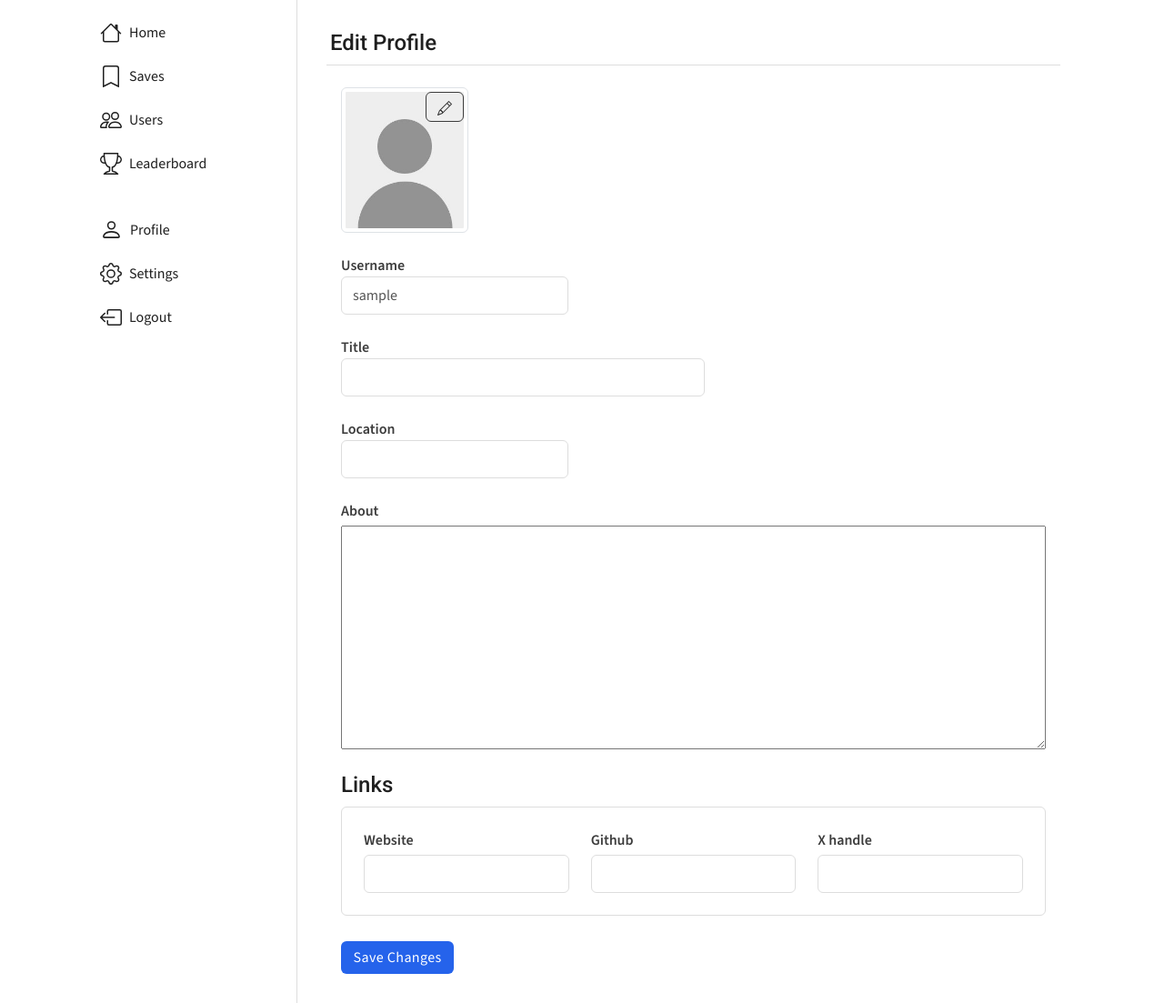
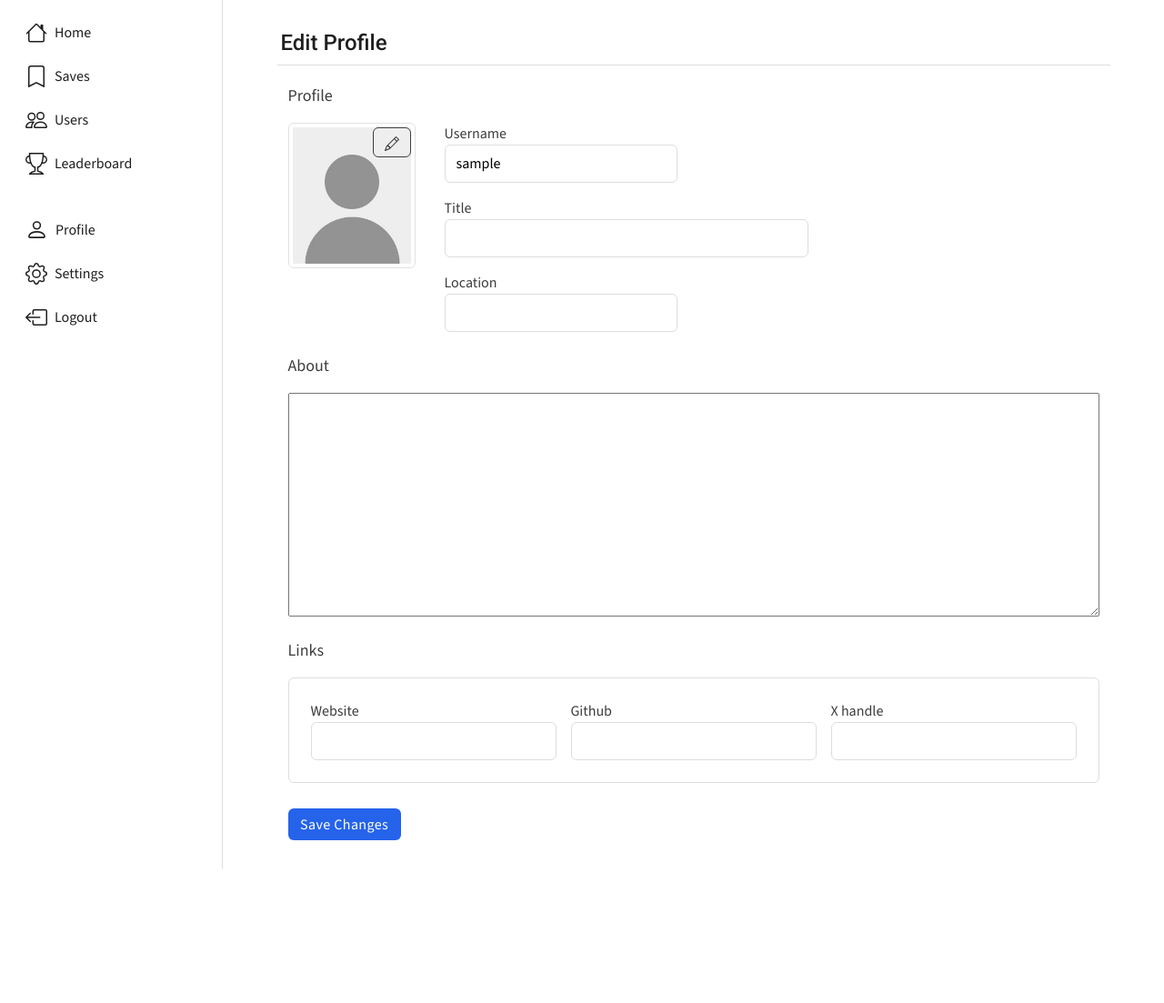
Before and after one commit to rajas19-ita/AskTogether, a Django app: page /users/edit/ in a window 1280 px wide. Shown: the part 67-1170 px from the top of the page at 91% size. After the commit the page ends 1023 px from the top, so only its background shows below. Run offline with Django 5.2, Linux system fonts and the light colour scheme; the visitor is signed in with stand-in values (Sample User, id 1); data that the repository does not hold is empty.

Commit message:
refactor(ui): improve profile edit page structure and component styling

```diff
--- a/ask_together/static/ask_together/css/main.css
+++ b/ask_together/static/ask_together/css/main.css
@@ -14,3 +14,4 @@
 @import "./pages/home.css";
 @import "./pages/question-detail.css";
 @import "./pages/user-profile.css";
+@import "./pages/profile-edit.css";
--- /dev/null
+++ b/ask_together/static/ask_together/css/pages/profile-edit.css
@@ -0,0 +1,82 @@
+.at-profile-edit__header {
+  padding-bottom: var(--space-2);
+  border-bottom: 1px solid var(--search-border);
+  margin-bottom: var(--space-3);
+  font-size: var(--fs-h2);
+  padding-left: var(--space-1);
+}
+
+.at-profile-form {
+  display: flex;
+  flex-direction: column;
+  gap: var(--space-5);
+  padding: var(--space-2) var(--space-3) 0 var(--space-3);
+}
+
+.at-profile-form__section {
+  display: flex;
+  flex-direction: column;
+  gap: var(--space-2);
+}
+
+.at-form-section__title {
+  font-size: var(--fs-lg);
+  font-weight: 500;
+  margin-bottom: var(--space-2);
+}
+
+.at-profile-form__grid {
+  display: grid;
+  grid-template-columns: auto 1fr;
+  gap: var(--space-6);
+  align-items: start;
+}
+
+.at-profile-form__fields {
+  display: flex;
+  flex-direction: column;
+  gap: var(--space-4);
+}
+
+.at-edit-avatar {
+  position: relative;
+}
+
+.at-edit-avatar__actions {
+  position: absolute;
+  display: flex;
+  gap: var(--space-2);
+  top: 5px;
+  right: 5px;
+}
+
+.at-form-field {
+  display: flex;
+  flex-direction: column;
+}
+
+.at-form-field--sm {
+  max-width: 16rem;
+}
+
+.at-form-field--md {
+  max-width: 25rem;
+}
+
+.at-form-label {
+  font-weight: 500;
+  font-size: var(--fs-md);
+}
+
+.at-form-error {
+  color: var(--color-danger);
+}
+
+.at-links-section {
+  display: grid;
+  grid-template-columns: 1fr 1fr 1fr;
+  padding: var(--space-5);
+  border-radius: var(--radius-md);
+  border: 1px solid var(--search-border);
+  gap: var(--space-4);
+}
--- a/ask_together/templates/ask_together/user_profile_edit.html
+++ b/ask_together/templates/ask_together/user_profile_edit.html
@@ -7,20 +7,22 @@
 
 {% block content %}
     {% include 'ask_together/includes/header.html' %}
-    <div class="container min-vh-100">
-        <div class="at-layout">
+    <main>
+        <div class="layout">
             <div class="at-sidebar-wrapper">
                 {% include 'ask_together/includes/sidebar.html' %}
             </div>
             <div class="at-sidebar-overlay"></div>
-            <main class="at-content-container">
-                    <h1 class="pb-2 at-border-bottom mb-3 fs-4 ps-1">Edit Profile</h1>
-                    <form method="post" action="{% url 'ask_together:user_profile_edit' %}" enctype="multipart/form-data" class=" d-flex flex-column gap-4 pt-2 px-3">
+            <div class="at-content-container">
+                <h1 class="at-profile-edit__header">Edit Profile</h1>
+                <form method="post" action="{% url 'ask_together:user_profile_edit' %}" enctype="multipart/form-data" class="at-profile-form">
                     {% csrf_token %}
-                        <div class="d-flex flex-column gap-4">
-                            <div class="position-relative align-self-start">
+                    <fieldset class="at-profile-form__section">
+                        <legend class="at-form-section__title">Profile</legend>
+                        <div class="at-profile-form__grid">
+                            <div class="at-edit-avatar">
                                 <img id="profile_image" src="{% if object.profile_image %}{{object.profile_image.url}}{% else %}{% static 'ask_together/img/default_profile.jpg' %}{% endif %}" class="img-thumbnail at-avatar-profile"/>
-                                <div class="position-absolute d-flex gap-2" style="top:5px;right:5px">
+                                <div class="at-edit-avatar__actions">
                                     <label for="id_profile_image" class="at-btn at-btn-sm at-btn-outline-secondary " >
                                         <svg xmlns="http://www.w3.org/2000/svg" width="16" height="16" fill="currentColor" class="bi bi-pencil" viewBox="0 0 16 16">
                                             <path d="M12.146.146a.5.5 0 0 1 .708 0l3 3a.5.5 0 0 1 0 .708l-10 10a.5.5 0 0 1-.168.11l-5 2a.5.5 0 0 1-.65-.65l2-5a.5.5 0 0 1 .11-.168zM11.207 2.5 13.5 4.793 14.793 3.5 12.5 1.207zm1.586 3L10.5 3.207 4 9.707V10h.5a.5.5 0 0 1 .5.5v.5h.5a.5.5 0 0 1 .5.5v.5h.293zm-9.761 5.175-.106.106-1.528 3.821 3.821-1.528.106-.106A.5.5 0 0 1 5 12.5V12h-.5a.5.5 0 0 1-.5-.5V11h-.5a.5.5 0 0 1-.468-.325"/>
@@ -33,84 +35,79 @@
                                     </button>
                                 </div>
                             </div>
-                            <div class="d-flex flex-column gap-4 flex-grow-1">
-                                <div class="d-flex flex-column">
-                                    <label for="id_username" class=" fw-semibold fs-6">Username</label>
-                                    <div class="w-100" style="max-width:250px">
-                                        <input type="text" name="username" value="{{object.username}}" maxlength="150" id="id_username" disabled="" class="at-form-input">
+                            <div class="at-profile-form__fields">
+                                <div class="at-form-field at-form-field--sm ">
+                                    <label for="id_username" class="at-form-label">Username</label>
+                                    <input type="text" name="username" value="{{object.username}}" maxlength="150" id="id_username" readonly aria-readonly="true" class="at-form-input">
                                 </div>
-                                </div>
-                                <div class="d-flex flex-column">
-                                    <label for="id_title" class="fw-semibold fs-6">Title</label>
-                                    <div class="d-flex flex-column w-100" style="max-width:400px">
+                                <div class="at-form-field at-form-field--md">
+                                    <label for="id_title" class="at-form-label">Title</label>
                                     <input type="text" name="title" value="{{form.title.value|default:""}}" maxlength="150" id="id_title" class="at-form-input">
                                     {% for error in form.title.errors %}
-                                            <p class="text-danger mb-0">{{error}}</p>
+                                        <p class="at-form-error">{{error}}</p>
                                     {% endfor %}
                                 </div>
-                                </div>
-                                <div class="d-flex flex-column">
-                                    <label for="id_location" class=" fw-semibold fs-6">Location</label>
-                                    <div class="d-flex flex-column w-100" style="max-width:250px">
+                                <div class="at-form-field at-form-field--sm">
+                                    <label for="id_location" class="at-form-label">Location</label>
                                     <input type="text" name="location" value="{{form.location.value|default:""}}" maxlength="150" id="id_location" class="at-form-input">
                                     {% for error in form.location.errors %}
-                                            <p class="text-danger mb-0">{{error}}</p>
+                                        <p class="at-form-error">{{error}}</p>
                                     {% endfor %}
                                 </div>
                             </div>
                         </div>
-
-                        </div>
+                    </fieldset>
 
                     <input type="file" name="profile_image" accept="image/*" id="id_profile_image" class=" d-none">
 
 
+                    <fieldset class="at-profile-form__section at-profile-form__section--single">
+                        <legend class="at-form-section__title">About</legend>
+                        {{form.about}}
 
-                        <div class="d-flex flex-column">
-                            <label for="id_about" class="fw-semibold fs-6 mb-1">About</label>
-                            {{form.about}}
                         {% for error in form.about.errors %}
-                                <p class="text-danger mb-0">{{error}}</p>
+                            <p class="at-form-error">{{error}}</p>
+                        {% endfor %}
+                    </fieldset>
+
+
+                    <fieldset class="at-profile-form__section">
+                        <legend class="at-form-section__title">Links</legend>
+                        <div class="at-links-section" >
+                            <div class="at-form-field">
+                                <label for="id_website" class="at-form-label">Website</label>
+                                <input type="url" name="website" value="{{form.website.value|default:""}}" maxlength="200" id="id_website" class="at-form-input">
+                                {% for error in form.website.errors %}
+                                    <p class="at-form-error">{{error}}</p>
                                 {% endfor %}
                             </div>
 
-                        <div class="d-flex flex-column">
-                            <h3 class="fs-4 form-label" >Links</h3>
-                            <div class="p-4 rounded d-flex at-border gap-4 justify-content-around flex-wrap" >
-                                <div class="d-flex flex-column flex-grow-1">
-                                    <label for="id_website" class=" fw-semibold fs-6 mb-1">Website</label>
-                                    <input type="url" name="website" value="{{form.website.value|default:""}}" maxlength="200" id="id_website" class="at-form-input">
-                                    {% for error in form.website.errors %}
-                                        <p class="text-danger mb-0">{{error}}</p>
+                            <div class="at-form-field">
+                                <label for="id_github" class="at-form-label">Github</label>
+                                <input type="text" name="github" value="{{form.github.value|default:""}}" maxlength="100" id="id_github" class="at-form-input">
+                                {% for error in form.github.errors %}
+                                    <p class="at-form-error">{{error}}</p>
                                 {% endfor %}
                             </div>
 
-                                <div class="d-flex flex-column flex-grow-1">
-                                    <label for="id_github" class=" fw-semibold fs-6 mb-1">Github</label>
-                                    <input type="text" name="github" value="{{form.github.value|default:""}}" maxlength="100" id="id_github" class="at-form-input">
-                                    {% for error in form.github.errors %}
-                                        <p class="text-danger mb-0">{{error}}</p>
-                                    {% endfor %}
-                                </div>
-
-                                <div class="d-flex flex-column flex-grow-1">
-                                    <label for="id_x_handle" class=" fw-semibold fs-6 mb-1">X handle</label>
+                            <div class="at-form-field">
+                                <label for="id_x_handle" class="at-form-label">X handle</label>
 
                                 <input type="text" name="x_handle" value="{{form.x_handle.value|default:""}}" maxlength="100" id="id_x_handle" class="at-form-input">
                                 {% for error in form.x_handle.errors %}
-                                        <p class="text-danger mb-0">{{error}}</p>
+                                    <p class="at-form-error">{{error}}</p>
                                 {% endfor %}
                             </div>
                         </div>
-                        </div>
+                    </fieldset>
                     <button type="submit" class="at-btn at-btn-brand fw-normal align-self-start mt-1">Save Changes</button>
                     {% for error in form.non_field_errors %}
-                            <p class="text-danger mb-0">{{error}}</p>
+                        <p class="at-form-error">{{error}}</p>
                     {% endfor %}
                 </form>
-            </main>
             </div>
         </div>
+    </main>
     <script>
         const profileImage = document.getElementById('profile_image')
         const profileImgInput = document.getElementById('id_profile_image')
```
Lines whose indentation alone changed are shown as unchanged.
